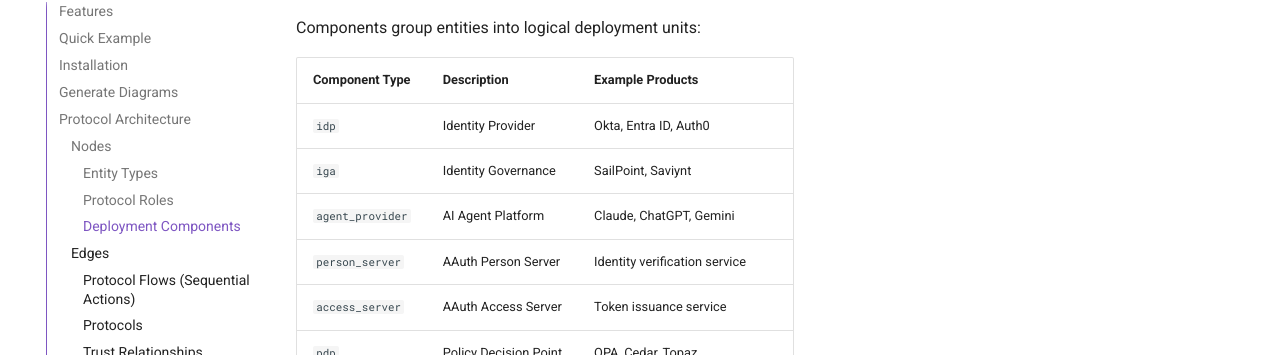
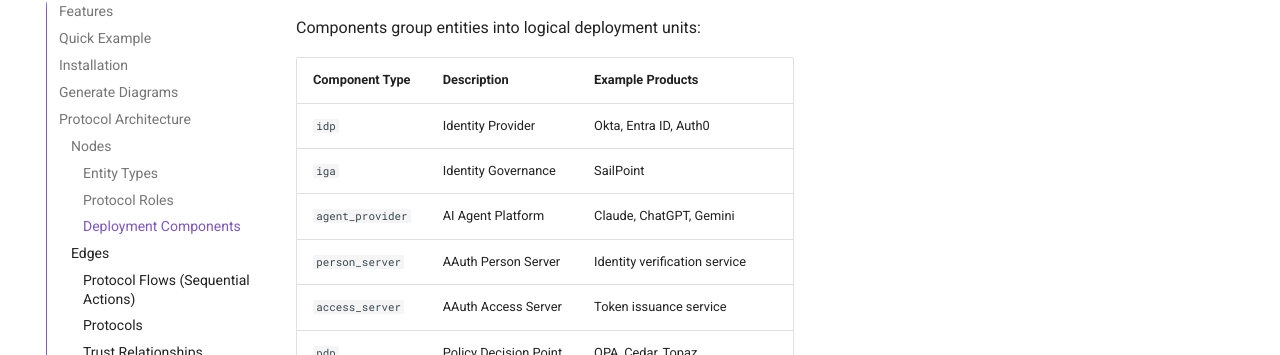
Before and after one commit to grokify/pidl, an MkDocs documentation site: the page built from docs/index.md, in a window 1280 px wide and 900 px high, scrolled down 3719 px. Shown: the part 97-452 px from the top of the window. Built offline with MkDocs 1.6.1 and Material for MkDocs 9.7.7, drawn with Linux system fonts in a browser that asks for light colours; comment, search, counter and statistics services are not loaded.

Commit message:
docs: list one example product for the iga component type
Co-Authored-By: Claude Opus 5.5 <noreply@anthropic.com>

```diff
--- a/docs/index.md
+++ b/docs/index.md
@@ -134,7 +134,7 @@ Components group entities into logical deployment units:
 | Component Type | Description | Example Products |
 |----------------|-------------|------------------|
 | `idp` | Identity Provider | Okta, Entra ID, Auth0 |
-| `iga` | Identity Governance | SailPoint, Saviynt |
+| `iga` | Identity Governance | SailPoint |
 | `agent_provider` | AI Agent Platform | Claude, ChatGPT, Gemini |
 | `person_server` | AAuth Person Server | Identity verification service |
 | `access_server` | AAuth Access Server | Token issuance service |
```
Also changed, not shown: README.md (+1 -1 lines).
